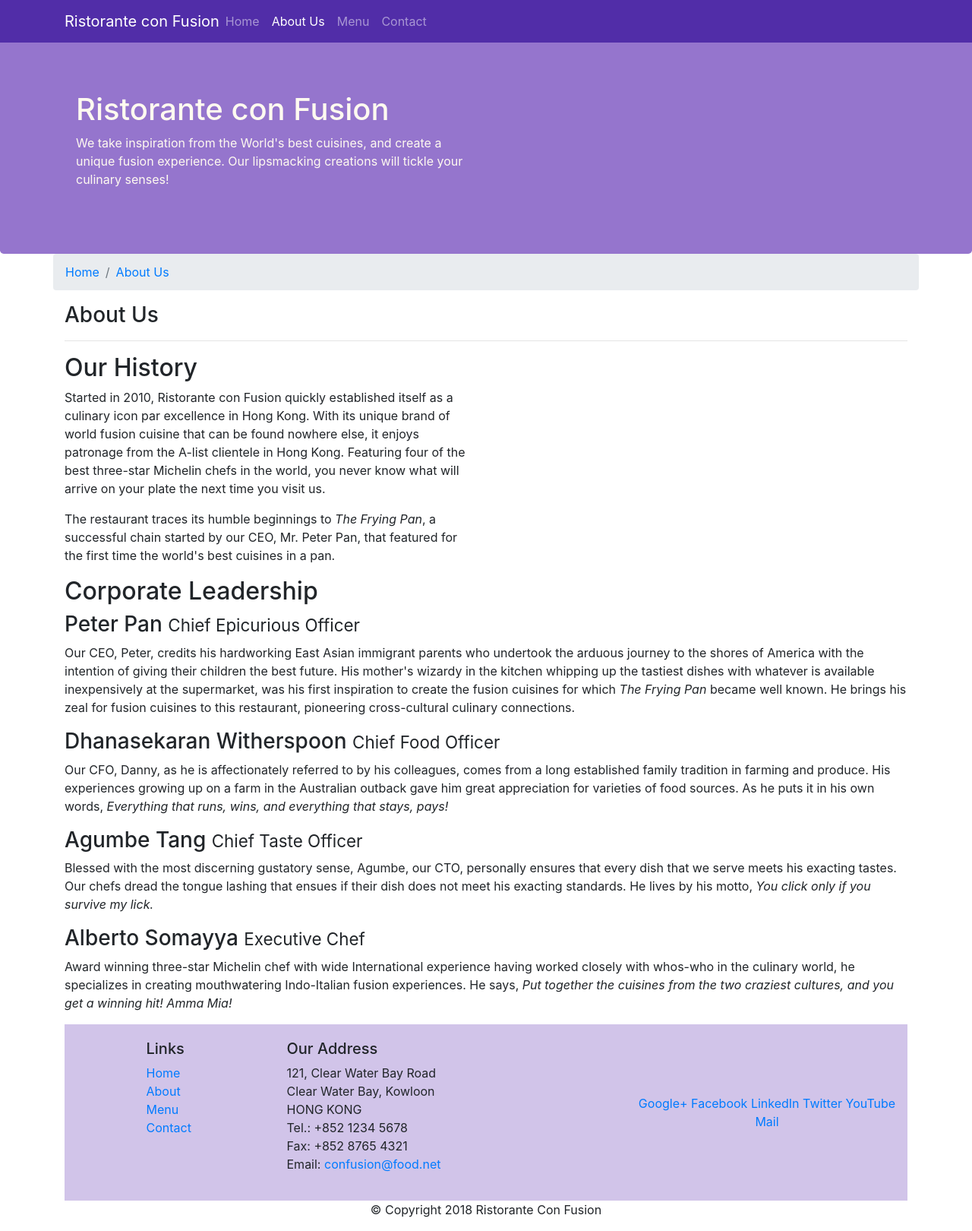
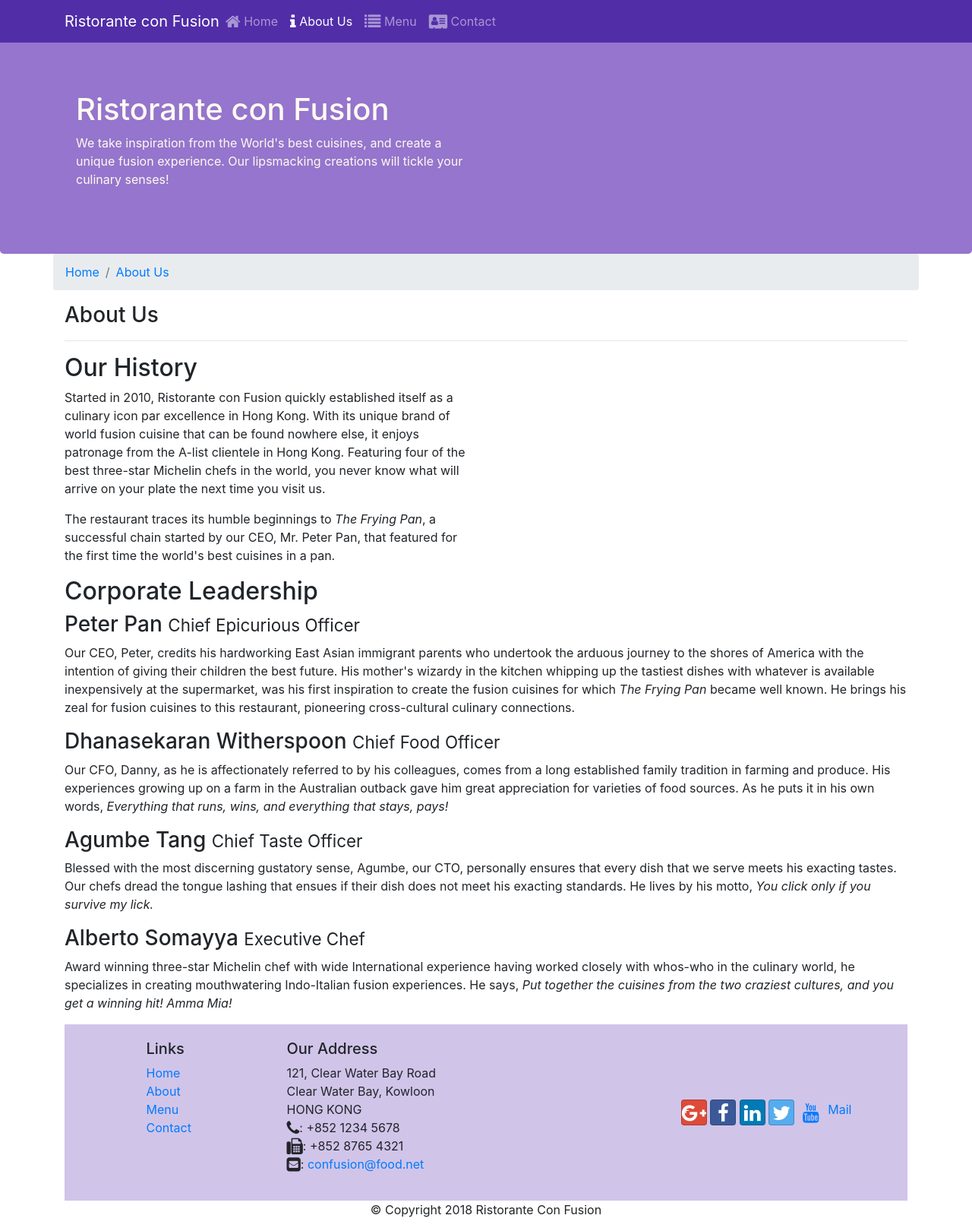
Before and after one commit to 0sk11/Bootstrap4, a website: page aboutus.html in a window 1280 px wide. Shown: the whole page at 76% size. Drawn offline with nearby package versions, Linux system fonts and the light colour scheme.

Commit message:
Icon-fonts

```diff
--- a/aboutus.html
+++ b/aboutus.html
@@ -11,6 +11,8 @@
     <!-- Bootstrap CSS -->
     <link rel="stylesheet" href="node_modules/bootstrap/dist/css/bootstrap.min.css">
     <link rel="stylesheet" type="text/css" href="css/style.css">
+    <link rel="stylesheet" type="text/css" href="node_modules/font-awesome/css/font-awesome.min.css">
+    <link rel="stylesheet" type="text/css" href="node_modules/bootstrap-social/bootstrap-social.css">
 
 </head>
 
@@ -24,10 +26,10 @@
             <a class="navbar-brand mr-auto" href="#">Ristorante con Fusion</a>
             <div class="collapse navbar-collapse" id="Navbar">
                 <ul class="navbar-nav mr-auto">
-                    <li class="nav-item"><a href="/index.html" class="nav-link">Home</a></li>
-                    <li class="nav-item active"><a href="#" class="nav-link">About Us</a></li>
-                    <li class="nav-item"><a href="#" class="nav-link">Menu</a></li>
-                    <li class="nav-item"><a href="#" class="nav-link">Contact</a></li>
+                    <li class="nav-item "><a href="index.html" class="nav-link"><spam class="fa fa-home fa-lg"></spam> Home</a></li>
+                    <li class="nav-item active"><a href="aboutus.html" class="nav-link"><spam class="fa fa-info fa-lg"></spam> About Us</a></li>
+                    <li class="nav-item"><a href="#" class="nav-link"><spam class="fa fa-list fa-lg"></spam> Menu</a></li>
+                    <li class="nav-item"><a href="#" class="nav-link"><spam class="fa fa-address-card fa-lg"></spam> Contact</a></li>
                 </ul>
             </div>
     </div>
@@ -112,21 +114,22 @@
 		              121, Clear Water Bay Road<br>
 		              Clear Water Bay, Kowloon<br>
 		              HONG KONG<br>
-		              Tel.: +852 1234 5678<br>
-		              Fax: +852 8765 4321<br>
-		              Email: <a href="mailto:confusion@food.net">confusion@food.net</a>
+		              <i class="fa fa-phone fa-lg"></i>: +852 1234 5678<br>
+		              <i class="fa fa-fax fa-lg"></i>: +852 8765 4321<br>
+		              <i class="fa fa-envelope-square fa-lg"></i>: <a href="mailto:confusion@food.net">confusion@food.net</a>
 		           </address>
                 </div>
                 <div class="col-12 col-sm-4 align-self-center">
                     <div class="text-center">
-                        <a href="http://google.com/+">Google+</a>
-                        <a href="http://www.facebook.com/profile.php?id=">Facebook</a>
-                        <a href="http://www.linkedin.com/in/">LinkedIn</a>
-                        <a href="http://twitter.com/">Twitter</a>
-                        <a href="http://youtube.com/">YouTube</a>
-                        <a href="mailto:">Mail</a>
+                        <a href="http://google.com/+" class="btn btn-social-icon btn-google"><i class="fa fa-google-plus fa-lg"></i>+</a>
+                        <a href="http://www.facebook.com/profile.php?id=" class="btn btn-social-icon btn-facebook"><i class="fa fa-facebook fa-lg"></i></a>
+                        <a href="http://www.linkedin.com/in/" class="btn btn-social-icon btn-linkedin"><i class="fa fa-linkedin fa-lg"></i></a>
+                        <a href="http://twitter.com/" class="btn btn-social-icon btn-twitter"><i class="fa fa-twitter fa-lg"></i></a>
+                        <a href="http://youtube.com/" class="btn btn-social-icon btn-youtube"><i class="fa fa-youtube fa-lg"></i></a>
+                        <a href="mailto:" class="btn btn-social-icon">Mail</a>
                     </div>
                 </div>
+           </div>
            </div>
            <div class="row justify-content-center">
                 <div class="col-auto">
--- a/package.json
+++ b/package.json
@@ -15,6 +15,8 @@
   },
   "dependencies": {
     "bootstrap": "^4.0.0",
+    "bootstrap-social": "^5.1.1",
+    "font-awesome": "^4.7.0",
     "jquery": "^3.3.1",
     "popper.js": "^1.12.9"
   }
```
Also changed, not shown: index.html (+15 -16 lines), 1 other file.
